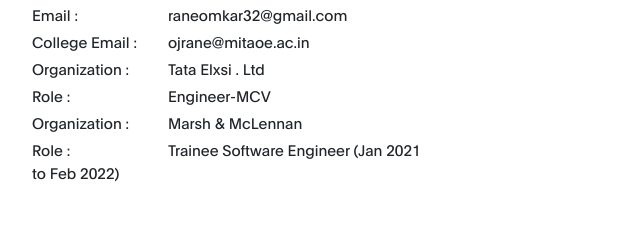
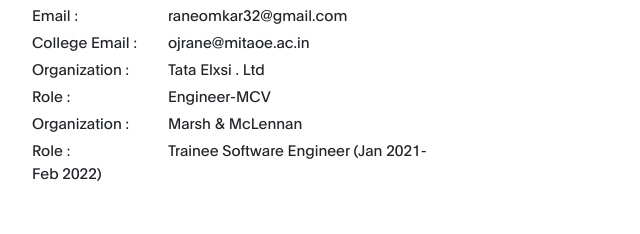
Before and after one commit to omkar2005203/ProfileBot, a plain HTML site: page index.html in a window 1280 px wide. Shown: the part 1380-1614 px from the top of the page, 190-830 px from the left. Drawn offline with nearby package versions, Linux system fonts and the light colour scheme; a script that the page names is missing.

Commit message:
Update index.html
update

```diff
--- a/index.html
+++ b/index.html
@@ -136,7 +136,7 @@ https://www.tooplate.com/view/2120-ben-resume
                         <li><strong>Organization :</strong>Tata Elxsi . Ltd</li>
                         <li><strong>Role :</strong>Engineer-MCV</li>
                         <li><strong>Organization :</strong>Marsh & McLennan</li>
-                        <li><strong>Role :</strong>Trainee Software Engineer (Jan 2021 to Feb 2022)</li>
+                        <li><strong>Role :</strong>Trainee Software Engineer (Jan 2021-Feb 2022)</li>
 
                     </ul>
                 </div>
```
